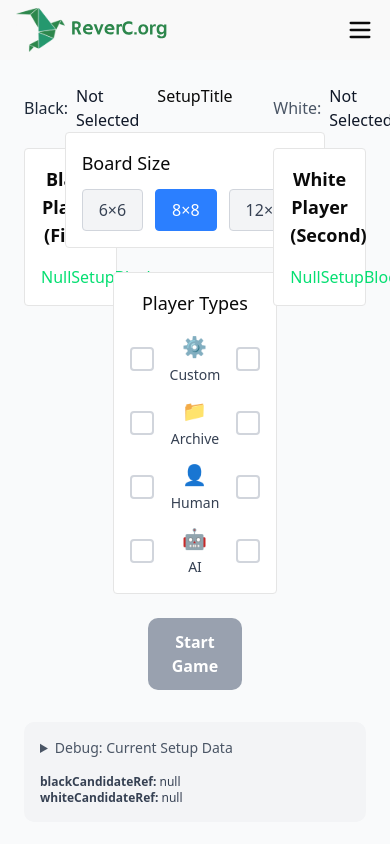
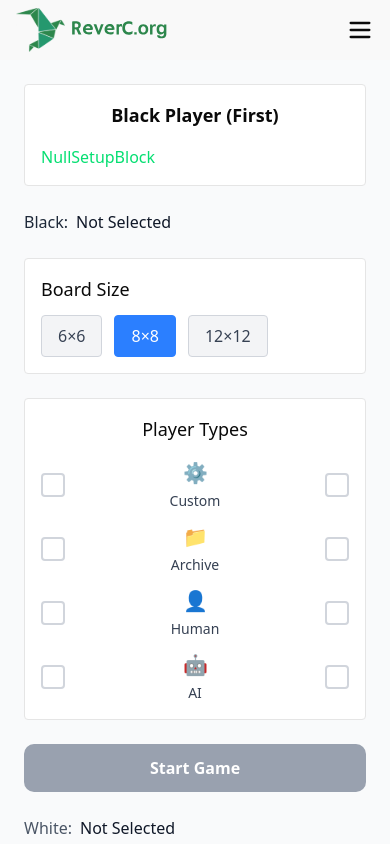
Before and after one commit to joewang0430/rever-c, a Next.js app in the folder client/: page /setup in a window 390 px wide. Shown: the top 844 px of the page. Built offline with nearby package versions, Linux system fonts and the light colour scheme; no server answers.

Commit message:
added small screen layout

```diff
--- a/client/src/sections/setup/index.tsx
+++ b/client/src/sections/setup/index.tsx
@@ -69,9 +69,13 @@ export default function Setup() {
             <CacheProvider>
                 <div className="max-w-6xl mx-auto">
 
-                    <div className="grid grid-cols-3 gap-8">
-                        {/* Left Column: Black Player */}
-                        <div className="flex flex-col gap-4">
+                    {/* Responsive Layout */}
+                    <div className="lg:grid lg:grid-cols-3 lg:gap-8">
+
+                        {/* --- Large Screen Layout --- */}
+
+                        {/* Left Column (LG) */}
+                        <div className="hidden lg:flex lg:flex-col lg:gap-4">
                             <SetupNameDisplay
                                 playerConfig={memorizedBlackConfig}
                                 side="black"
@@ -85,8 +89,8 @@ export default function Setup() {
                             />
                         </div>
 
-                        {/* Middle Column: Game Settings */}
-                        <div className="flex flex-col items-center gap-6">
+                        {/* Middle Column (LG) */}
+                        <div className="hidden lg:flex lg:flex-col lg:items-center lg:gap-6">
                             <SetupTitle />
                             <BoardSizeSelection
                                 boardSize={setupData.boardSize}
@@ -105,8 +109,49 @@ export default function Setup() {
                             />
                         </div>
 
-                        {/* Right Column: White Player */}
-                        <div className="flex flex-col gap-4">
+                        {/* Right Column (LG) */}
+                        <div className="hidden lg:flex lg:flex-col lg:gap-4">
+                            <SetupNameDisplay
+                                playerConfig={memorizedWhiteConfig}
+                                side="white"
+                            />
+                            <PlayerSetupBlock
+                                playerConfig={memorizedWhiteConfig}
+                                onConfigChange={updateWhitePlayer}
+                                side="white"
+                                isAIAvailable={isAIAvailable()}
+                                boardSize={setupData.boardSize}
+                            />
+                        </div>
+
+                        {/* --- Small Screen Layout (Single Column) --- */}
+                        <div className="flex flex-col gap-6 lg:hidden">
+                            <PlayerSetupBlock
+                                playerConfig={memorizedBlackConfig}
+                                onConfigChange={updateBlackPlayer}
+                                side="black"
+                                isAIAvailable={isAIAvailable()}
+                                boardSize={setupData.boardSize}
+                            />
+                            <SetupNameDisplay
+                                playerConfig={memorizedBlackConfig}
+                                side="black"
+                            />
+                            <BoardSizeSelection
+                                boardSize={setupData.boardSize}
+                                onBoardSizeChange={updateBoardSize}
+                            />
+                            <PlayerTypeSelection
+                                blackPlayerConfig={memorizedBlackConfig}
+                                whitePlayerConfig={memorizedWhiteConfig}
+                                onBlackPlayerChange={updateBlackPlayer}
+                                onWhitePlayerChange={updateWhitePlayer}
+                                isAIAvailable={isAIAvailable()}
+                            />
+                            <GameStartButton
+                                isValid={isValid}
+                                setupData={setupData}
+                            />
                             <SetupNameDisplay
                                 playerConfig={memorizedWhiteConfig}
                                 side="white"
```
